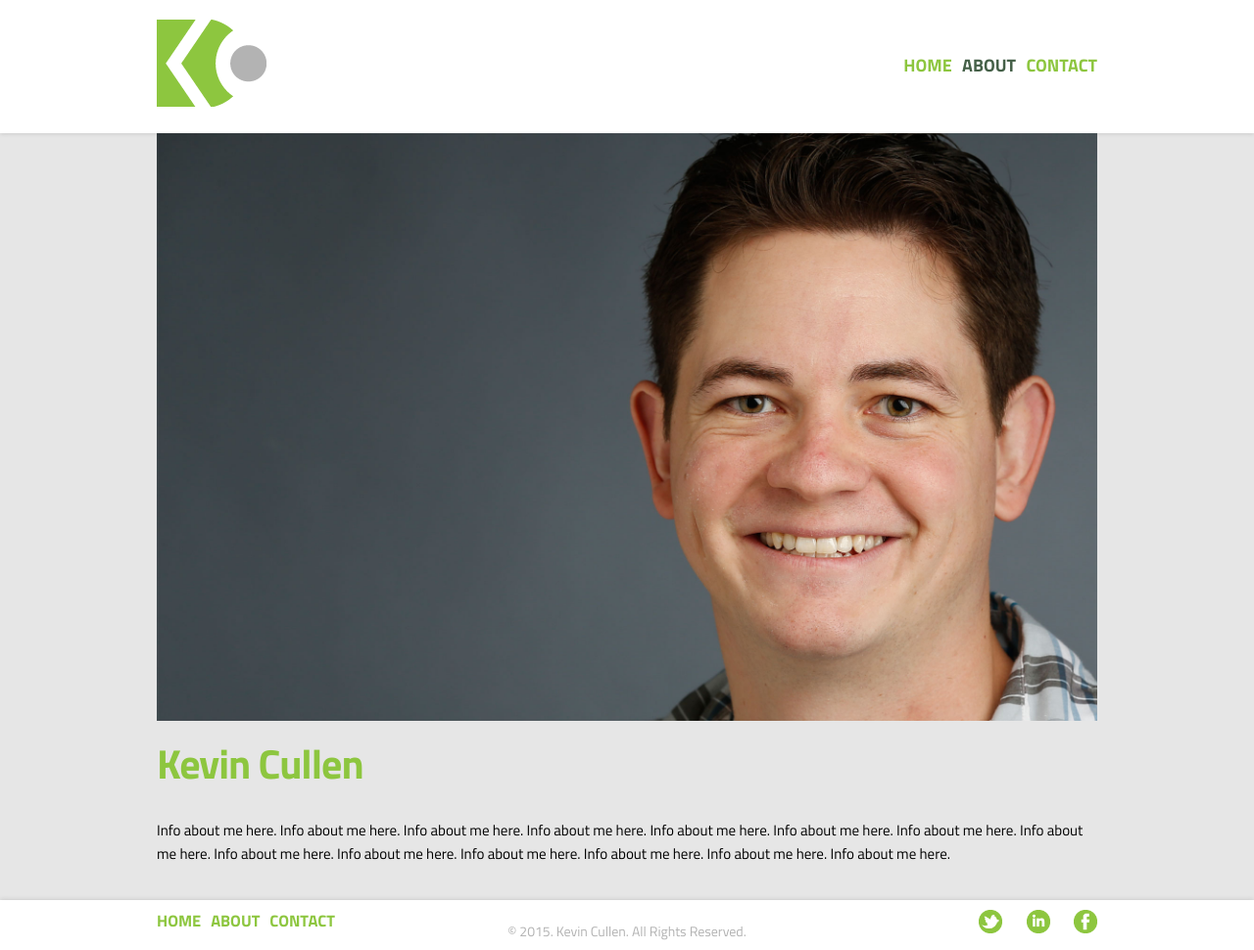
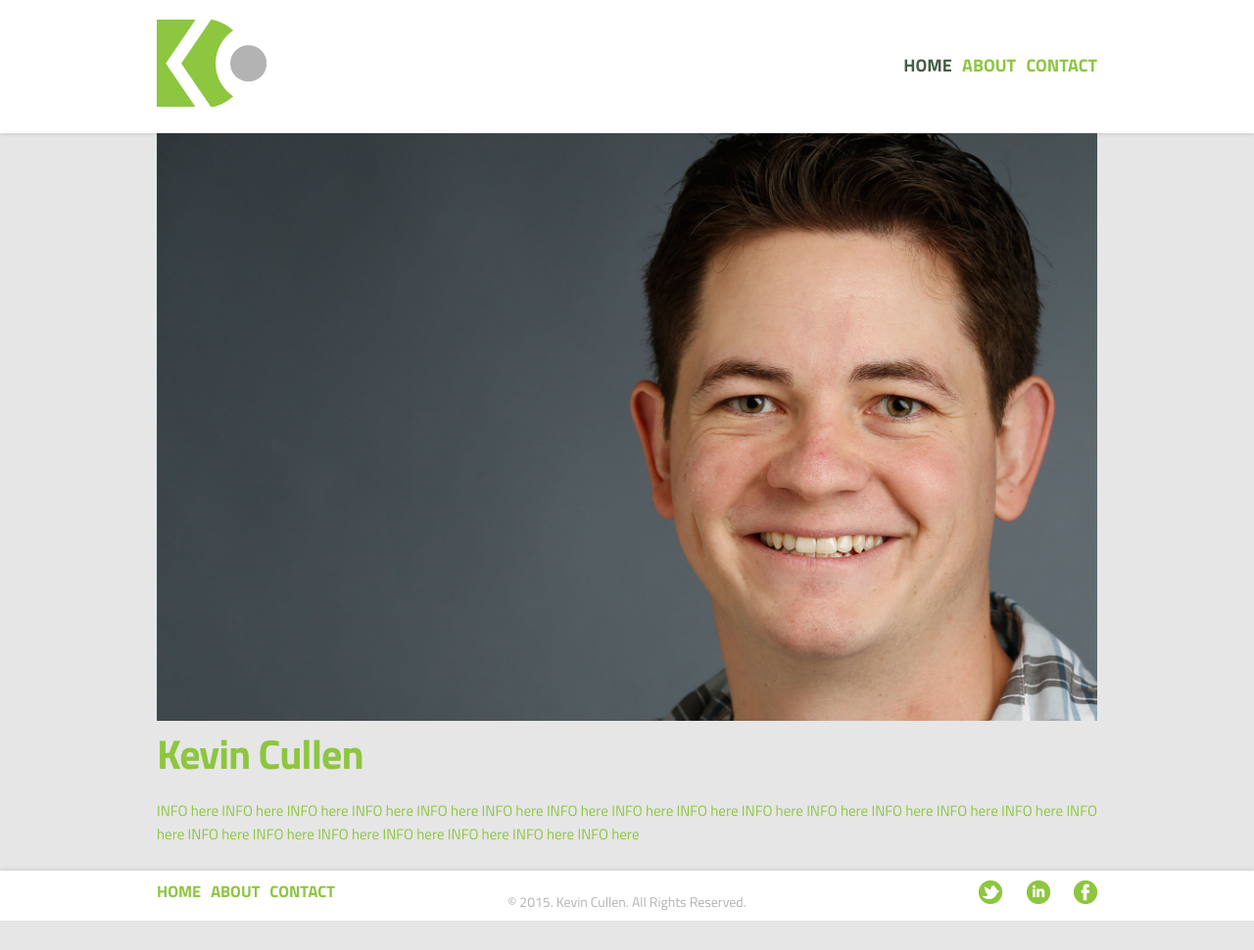
Before and after one commit to kevinmcullen/portfolio, a plain HTML site: page about.html in a window 1280 px wide. Shown: the whole page at 98% size. After the commit the page ends 940 px from the top, so only its background shows below. Drawn offline with Linux system fonts and the light colour scheme.

Commit message:
Better about *for now*

```diff
--- a/about.html
+++ b/about.html
@@ -21,8 +21,9 @@
     <!-- CSS
     –––––––––––––––––––––––––––––––––––––––––––––––––– -->
     <link rel="stylesheet" href="css/normalize.css">
+    <link rel="stylesheet" href="css/animate.css">
     <link rel="stylesheet" href="css/skeleton.css">
-    <link rel="stylesheet" href="css/main.css">
+
     <!-- Favicon
     –––––––––––––––––––––––––––––––––––––––––––––––––– -->
     <link rel="icon" type="image/png" href="images/logo_small.png">
@@ -32,7 +33,7 @@
 
     <!-- Header
     –––––––––––––––––––––––––––––––––––––––––––––––––– -->
-    <div id="header">
+    <div id="header" class="animated fadeInDown">
         <div class="container">
             <div class="row">
                 <div class="one columns">
@@ -43,8 +44,8 @@
                 <div class="eleven columns">
                     <nav>
                         <ul>
-                            <li><a href="index.html">Home</a></li>
-                            <li><a href="about.html"  class="selected">About</a></li>
+                            <li><a href="index.html" class="selected">Home</a></li>
+                            <li><a href="about.html">About</a></li>
                             <li><a href="contact.html">Contact</a></li>
                         </ul>
                     </nav>
@@ -56,22 +57,25 @@
 
      <!-- About
     –––––––––––––––––––––––––––––––––––––––––––––––––– -->
+    <div class="container">
+            <div class="row">
+                <div class="twelve columns" id="about-image">
+                    <img src="images/about.jpg">
+                </div>
+            </div>
 
-    <div class="container" >
-        <div class="row">
-            <div class="twelve columns">
-                <img src="images/about.jpg" id="about">
+            <div class="row">
+                <div class="twelve columns" id="about-text">
+                    <h2>Kevin Cullen</h2>
+                    <p>INFO here INFO here INFO here INFO here INFO here INFO here INFO here INFO here INFO here INFO here INFO here INFO here INFO here INFO here INFO here INFO here INFO here INFO here INFO here INFO here INFO here INFO here </p>
+                </div>
             </div>
-        </div>
-        <div class="row" id="avatar">
-            <div class="twelve columns">
-                <h2>Kevin Cullen</h2>
-                <p>
-                    Info about me here. Info about me here. Info about me here. Info about me here. Info about me here. Info about me here. Info about me here. Info about me here. Info about me here. Info about me here. Info about me here. Info about me here. Info about me here. Info about me here.
-                </p>
-            </div>
-        </div>
     </div>
+
+
+
+    <!-- footer
+    –––––––––––––––––––––––––––––––––––––––––––––––––– -->
 
     <div id="footer">
         <div class="container">
@@ -118,6 +122,10 @@
 
 
 
+
+
+
+
   <!-- Primary Page Layout
   –––––––––––––––––––––––––––––––––––––––––––––––––– -->
   <!-- Primary Page Layout
--- a/css/skeleton.css
+++ b/css/skeleton.css
@@ -565,49 +565,18 @@ a.fill-div {
 /* About
 –––––––––––––––––––––––––––––––––––––––––––––––––– */
 
-/*
-.about-background img {
+#about-image img {
     width: 100%;
-    position: relative;
-    right: 0;
-
-}
-*/
-
-#about {
-    width: 100%;
-/*
-    background-image: url(../images/about.jpg);
-    background-attachment: scroll;
-    background-position: right;
-    background-repeat: no-repeat;
-
-    background-size: 100%;
-    height: 100%;
-
-*/
 }
 
-/*
-#avatar {
-    padding: 200px 0;
-}
-*/
-
-#avatar h2 {
-    text-align: left;
-    padding: 10px 0 0 0;
+#about-text h2 {
     color: #8DC63F;
-/*    position: relative;*/
-/*    top: 10px;*/
-/*    background-color: #8DC63F; */
 }
 
-#avatar p {
-    text-align: left;
-    padding: 10px 0 10px 0;
-    color: black;
+#about-text p {
+    color: #8DC63F;
 }
+
 
 
 /* Footer
```
